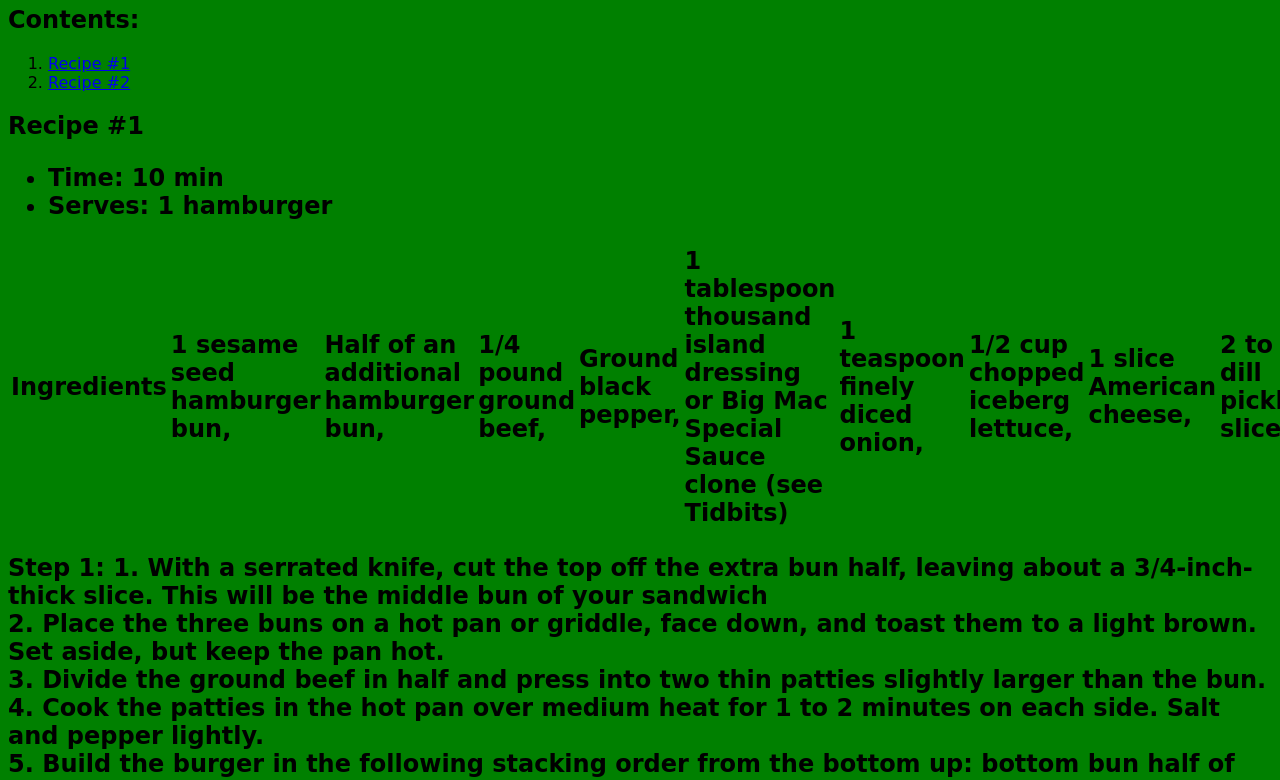
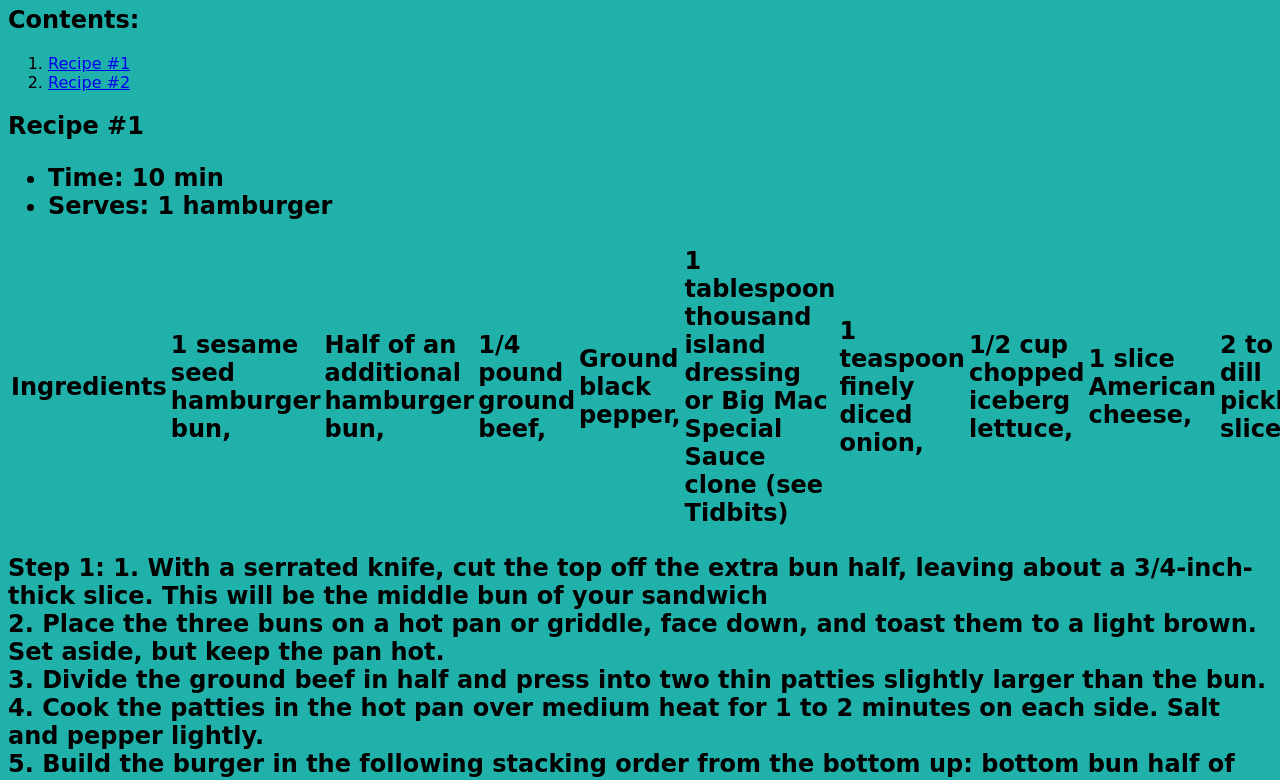
Before and after one commit to NoStalkers/NoStalkers.github.io, a plain HTML site: page index.html in a window 1280 px wide. Shown: the part 75-855 px from the top of the page. Drawn offline with Linux system fonts and the light colour scheme.

Commit message:
Update index.html

```diff
--- a/index.html
+++ b/index.html
@@ -5,7 +5,7 @@
     <meta charset="utf-8">
     <style>
         body {
-            Background:green;
+            Background:lightseagreen;
         }
         @import
         url('https://fonts.googleapis.com/css?family=Bungee+Inline|Ceviche+One|Fredericka+the+Great|Great+Vibes|Homemade+Apple|Libre+Barcode+39+Extended|Monoton|UnifrakturMaguntia');
@@ -80,6 +80,6 @@ top bun
 
 
     </h2>
-<img src = "https://cdn.pixabay.com/photo/2016/05/25/10/43/hamburger-1414423_960_720.jpg" width="150" width="200">
+    <img src = "https://cdn.pixabay.com/photo/2016/05/25/10/43/hamburger-1414423_960_720.jpg" width="150" width="200">
 </body>
 </html>
```
